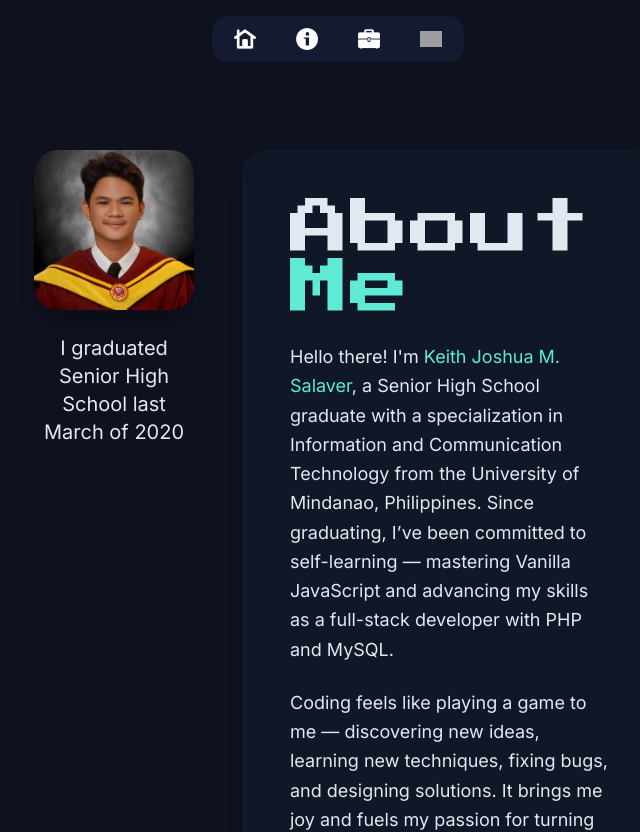
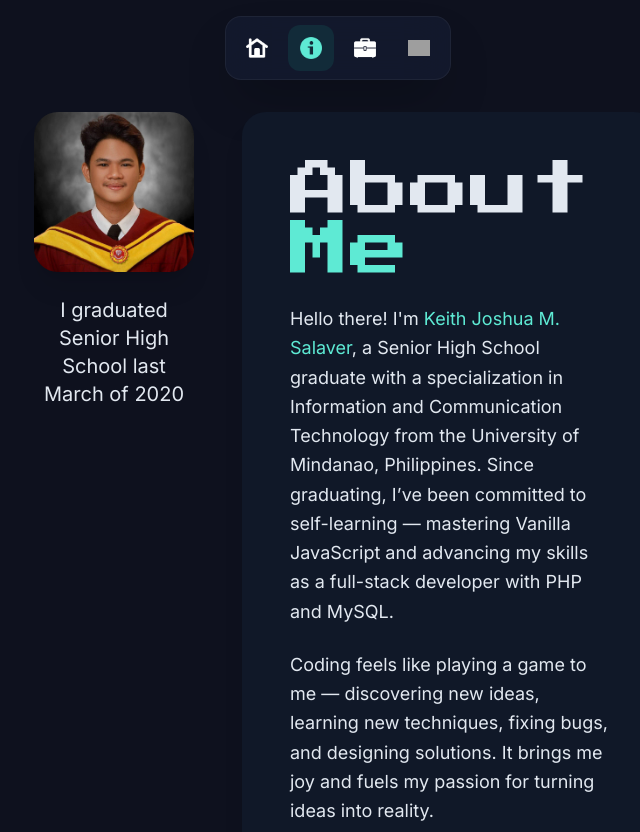
Before and after one commit to KeithJosh03/v2Portfolio, a Next.js app: page /about in a window 1280 px wide. Shown: the top 832 px of the page, without its empty margins (302-942 px from the left). Built offline with nearby package versions, Linux system fonts and the light colour scheme; grey boxes are pictures that could not be loaded.

Commit message:
fixing ui of navbar and about

```diff
--- a/components/navbar.tsx
+++ b/components/navbar.tsx
@@ -1,81 +1,84 @@
-'use client';
+"use client";
 
-import { useEffect, useState} from 'react';
-
-import React from 'react';
-import Image from 'next/image';
-import Link from 'next/link';
-import { usePathname } from 'next/navigation'
+import React from "react";
+import Image from "next/image";
+import Link from "next/link";
+import { usePathname } from "next/navigation";
+import { motion } from "framer-motion";
 
 import {
   experience,
   home,
   write,
   info,
-  stack , expericeactive , homeactive , writeactive ,infoactive , stackactive } from '../public/headericon';
-
+  expericeactive,
+  homeactive,
+  writeactive,
+  infoactive,
+} from "../public/headericon";
 
 export const Navbar = () => {
-  const pathname = usePathname()
-  let [currentPath, setPath] = useState<string>(pathname)
+  const pathname = usePathname();
 
-  useEffect(() => {
-    setPath(pathname)
-  },[pathname])
-
-
+  const navItems = [
+    { href: "/", icon: home, activeIcon: homeactive, label: "Home" },
+    { href: "/about", icon: info, activeIcon: infoactive, label: "About" },
+    { href: "/portfolio", icon: experience, activeIcon: expericeactive, label: "Portfolio" },
+    { href: "/email", icon: write, activeIcon: writeactive, label: "Email" },
+  ];
 
   return (
-  <div className='flex justify-center items-center relative top-4'>
-    <nav className='bg-headerBG rounded-2xl flex items-center gap-2 p-1.5'>
-      <Link href='/' className='nav-item relative group'>
+    <div className="flex justify-center items-center relative top-4">
+      <nav className="bg-headerBG/80 backdrop-blur-xl rounded-2xl flex items-center gap-2 p-2 shadow-2xl border border-white/5">
+        {navItems.map((item) => {
+          const isActive = pathname === item.href;
+
+          return (
+            <Link key={item.href} href={item.href} className="relative group">
+              <motion.div
+                whileHover={{ scale: 1.1 }}
+                whileTap={{ scale: 0.9 }}
+                className="relative p-3 rounded-xl flex items-center justify-center"
+              >
+                {isActive && (
+                  <motion.div
+                    layoutId="active-pill"
+                    className="absolute inset-0 bg-stackBG rounded-xl"
+                    transition={{
+                      type: "spring",
+                      stiffness: 350,
+                      damping: 25,
+                    }}
+                  />
+                )}
                 <Image
-        src={home}
-        className='m-auto'
-        alt="/"
+                  src={isActive ? item.activeIcon : item.icon}
+                  alt={item.label}
                   width={22}
                   height={22}
+                  className="relative z-10"
                 />
-      <span className='text-xs font-normal text-SecondaryCol bg-stackBG p-3 absolute bottom-30 top-0 left-1/2 transform -translate-x-1/2 rounded flex items-center justify-center opacity-0 group-hover:opacity-100 transition-opacity delay-100'>
-        Home
+              </motion.div>
+              <span className="
+                absolute
+                -top-5
+                left-1/2
+                -translate-x-1/2
+                text-xs font-medium
+                text-SecondaryCol
+                bg-stackBG
+                px-3 py-1
+                rounded-md
+                opacity-0
+                group-hover:opacity-100
+                transition
+                whitespace-nowrap
+              ">
+                {item.label}
               </span>
             </Link>
-      <Link href='/about' className='nav-item relative group'>
-        <Image
-         src={info}
-        className='m-auto'
-        alt="/about"
-        width={22}
-        height={22}
-        />
-      <span className='text-xs font-normal text-SecondaryCol bg-stackBG p-3 absolute bottom-0 top-12 left-1/2 transform -translate-x-1/2 rounded flex items-center justify-center opacity-0 group-hover:opacity-100 transition-opacity delay-100'>
-        About
-      </span>
-      </Link>
-      <Link href='/portfolio' className='nav-item relative group'>
-        <Image
-        src={experience}
-        className='m-auto'
-        alt="/portfolio"
-        width={22}
-        height={22}
-        />
-      <span className='text-xs font-normal text-SecondaryCol bg-stackBG p-3 absolute bottom-0 top-12 left-1/2 transform -translate-x-1/2 rounded flex items-center justify-center opacity-0 group-hover:opacity-100 transition-opacity delay-100'>
-        Portfolio
-      </span>
-      </Link>
-      <Link href='/email' className='nav-item relative group'>
-        <Image
-        src={write}
-        className='m-auto'
-        alt="/email"
-        width={22}
-        height={22}
-        />
-      <span className='text-xs font-normal text-SecondaryCol bg-stackBG p-3 absolute bottom-0 top-12 left-1/2 transform -translate-x-1/2 rounded flex items-center justify-center opacity-0 group-hover:opacity-100 transition-opacity delay-100'>
-        Email
-      </span>
-      </Link>
+          );
+        })}
       </nav>
     </div>
   );
--- a/components/sections/about/index.tsx
+++ b/components/sections/about/index.tsx
@@ -1,69 +1,155 @@
-import React from 'react'
+"use client";
 
-import { press, inter } from '@/utils/font'
-import Image from 'next/image'
-
-import { about } from '@/utils/about'
+import React from "react";
+import { motion } from "framer-motion";
+import { press, inter } from "@/utils/font";
+import Image from "next/image";
+import { about } from "@/utils/about";
 
 export const AboutComponent = () => {
-  let [ computerset , student]:any = about;
+  let [computerset, student]: any = about;
+
+  const container = {
+    hidden: {},
+    visible: {
+      transition: {
+        staggerChildren: 0.2,
+      },
+    },
+  };
+
+  const fadeUp = {
+    hidden: { opacity: 0, y: 30 },
+    visible: {
+      opacity: 1,
+      y: 0,
+      transition: { duration: 0.6, ease: "easeOut" },
+    },
+  };
+
   return (
-  <section className="col-span-12 grid grid-cols-12 gap-8 mt-20">
-    <div className="col-span-12 md:col-span-4 flex flex-col items-center text-center px-4">
+    <motion.section
+      className="col-span-12 grid grid-cols-12 gap-8 mt-6"
+      variants={container}
+      initial="hidden"
+      whileInView="visible"
+      viewport={{ once: true, amount: 0.2 }}
+    >
+      <motion.div
+        variants={fadeUp}
+        className="col-span-12 md:col-span-4 flex flex-col items-center text-center px-4"
+      >
         <Image
           src={student.image}
           alt="Me"
           className="rounded-3xl object-cover shadow-xl w-72 md:w-full"
         />
-      <h3 className={`${inter.className} mt-6 text-xl font-normal text-PrimaryCol`}>
+        <h3
+          className={`${inter.className} mt-6 text-xl font-normal text-PrimaryCol`}
+        >
           I graduated Senior High School last March of 2020
         </h3>
-    </div>
-    <div className={`${inter.className} col-span-12 md:col-span-8 bg-alterBG rounded-3xl shadow-xl p-8 md:p-12 flex flex-col gap-6`}>
+      </motion.div>
 
-      <div className={`${press.className} text-4xl md:text-6xl font-extrabold`}>
+      <motion.div
+        variants={fadeUp}
+        className={`${inter.className} col-span-12 md:col-span-8 bg-alterBG rounded-3xl shadow-xl p-8 md:p-12 flex flex-col gap-6`}
+      >
+        <div
+          className={`${press.className} text-4xl md:text-6xl font-extrabold`}
+        >
           <span className="text-PrimaryCol">About</span>{" "}
           <span className="text-SecondaryCol">Me</span>
         </div>
 
         <div className="flex flex-col text-PrimaryCol text-lg font-medium gap-6 leading-relaxed">
-        <p>
-          Hello there! I'm <span className="text-SecondaryCol">Keith Joshua M. Salaver</span>, a Senior High School graduate with a specialization in Information and Communication Technology from the University of Mindanao, Philippines. Since graduating, I’ve been committed to self-learning — mastering Vanilla JavaScript and advancing my skills as a full-stack developer with PHP and MySQL.
-        </p>
+          <motion.p variants={fadeUp}>
+            Hello there! I'm{" "}
+            <span className="text-SecondaryCol">
+              Keith Joshua M. Salaver
+            </span>
+            , a Senior High School graduate with a specialization in
+            Information and Communication Technology from the University of
+            Mindanao, Philippines. Since graduating, I’ve been committed to
+            self-learning — mastering Vanilla JavaScript and advancing my
+            skills as a full-stack developer with PHP and MySQL.
+          </motion.p>
 
-        <p>
-          Coding feels like playing a game to me — discovering new ideas, learning new techniques, fixing bugs, and designing solutions. It brings me joy and fuels my passion for turning ideas into reality.
-        </p>
+          <motion.p variants={fadeUp}>
+            Coding feels like playing a game to me — discovering new ideas,
+            learning new techniques, fixing bugs, and designing solutions.
+            It brings me joy and fuels my passion for turning ideas into
+            reality.
+          </motion.p>
 
-        <p>
-          Over the past two years, my journey in software development has been one of rapid growth. After gaining hands-on experience through various projects like PSO, an employee login system, and a browser extension, I’ve taken time to focus on upskilling — particularly in React.js. This dedicated learning period has allowed me to sharpen my frontend development skills and prepare myself for future opportunities as a React.js Developer.
-        </p>
+          <motion.p variants={fadeUp}>
+            Over the past two years, my journey in software development has
+            been one of rapid growth. After gaining hands-on experience
+            through various projects like PSO, an employee login system, and
+            a browser extension, I’ve taken time to focus on upskilling —
+            particularly in React.js. This dedicated learning period has
+            allowed me to sharpen my frontend development skills and prepare
+            myself for future opportunities as a React.js Developer.
+          </motion.p>
         </div>
-    </div>
-    <div className={`${inter.className} col-span-12 md:col-span-6 bg-avatarBG rounded-3xl shadow-xl p-8 flex flex-col gap-6`}>
+      </motion.div>
+
+      <motion.div
+        variants={fadeUp}
+        className={`${inter.className} col-span-12 md:col-span-6 bg-avatarBG rounded-3xl shadow-xl p-8 flex flex-col gap-6`}
+      >
         <div className={`${press.className} text-3xl font-extrabold`}>
           <span className="text-PrimaryCol">Computer</span>{" "}
           <span className="text-SecondaryCol">Setup</span>
         </div>
 
         <div className="flex flex-col font-medium text-lg gap-3 text-PrimaryCol leading-relaxed">
-        <p>MotherBoard - <span className="text-SecondaryCol">ASUS PRIME H510M-K 10TH</span></p>
-        <p>CPU - <span className="text-SecondaryCol">Intel(R) Core(TM) i5-10400</span></p>
-        <p>Ram - <span className="text-SecondaryCol">KINGSTON FURY BEAST DDR4 3200MHZ 8GB 2x</span></p>
-        <p>SSD - <span className="text-SecondaryCol">Kingston 480GB</span></p>
-        <p>OS - <span className="text-SecondaryCol">Linux</span></p>
-        <p>GPU - <span className="text-SecondaryCol">GTX 1660 Super</span></p>
-        <p>IDE - <span className="text-SecondaryCol">Visual Studio Code</span></p>
+          <motion.p variants={fadeUp}>
+            MotherBoard -{" "}
+            <span className="text-SecondaryCol">
+              ASUS PRIME H510M-K 10TH
+            </span>
+          </motion.p>
+          <motion.p variants={fadeUp}>
+            CPU -{" "}
+            <span className="text-SecondaryCol">
+              Intel(R) Core(TM) i5-10400
+            </span>
+          </motion.p>
+          <motion.p variants={fadeUp}>
+            Ram -{" "}
+            <span className="text-SecondaryCol">
+              KINGSTON FURY BEAST DDR4 3200MHZ 8GB 2x
+            </span>
+          </motion.p>
+          <motion.p variants={fadeUp}>
+            SSD -{" "}
+            <span className="text-SecondaryCol">Kingston 480GB</span>
+          </motion.p>
+          <motion.p variants={fadeUp}>
+            OS - <span className="text-SecondaryCol">Linux</span>
+          </motion.p>
+          <motion.p variants={fadeUp}>
+            GPU -{" "}
+            <span className="text-SecondaryCol">GTX 1660 Super</span>
+          </motion.p>
+          <motion.p variants={fadeUp}>
+            IDE -{" "}
+            <span className="text-SecondaryCol">Visual Studio Code</span>
+          </motion.p>
         </div>
-    </div>
-    <div className="col-span-12 md:col-span-6 flex justify-center">
+      </motion.div>
+
+      <motion.div
+        variants={fadeUp}
+        className="col-span-12 md:col-span-6 flex justify-center"
+      >
         <Image
           src={computerset.image}
           alt="Computer Setup"
           className="rounded-3xl object-cover shadow-xl w-full max-w-md"
         />
-    </div>
-  </section>
-
-  )
-}
+      </motion.div>
+    </motion.section>
+  );
+};
--- a/components/sections/email/index.tsx
+++ b/components/sections/email/index.tsx
@@ -1,49 +1,92 @@
-import React from 'react'
+"use client";
 
-import { press,poppins } from '@/utils/font'
+import React from "react";
+import { motion } from "framer-motion";
+import { press, poppins } from "@/utils/font";
 
 export const EmailComponent = () => {
+  const container = {
+    hidden: {},
+    visible: {
+      transition: {
+        staggerChildren: 0.15,
+      },
+    },
+  };
+
+  const fadeUp = {
+    hidden: { opacity: 0, y: 30 },
+    visible: {
+      opacity: 1,
+      y: 0,
+      transition: { duration: 0.6, ease: "easeOut" },
+    },
+  };
+
   return (
-  <section className={`${poppins.className} col-span-12 flex justify-center items-center py-24`}>
+    <motion.section
+      className={`${poppins.className} col-span-12 flex justify-center items-center py-24`}
+      variants={container}
+      initial="hidden"
+      whileInView="visible"
+      viewport={{ once: true, amount: 0.2 }}
+    >
       <div className="w-full max-w-3xl flex flex-col gap-12">
-      <div className={`${press.className} text-center text-5xl md:text-7xl font-extrabold leading-tight`}>
+
+        <motion.div
+          variants={fadeUp}
+          className={`${press.className} text-center text-5xl md:text-7xl font-extrabold leading-tight`}
+        >
           <h1 className="text-PrimaryCol">LET'S WORK</h1>
           <h1 className="text-SecondaryCol">TOGETHER</h1>
-      </div>
-      <form className="flex flex-col gap-8 bg-avatarBG p-4 rounded-2xl">
+        </motion.div>
+
+        <motion.form
+          variants={fadeUp}
+          className="flex flex-col gap-8 bg-avatarBG p-4 rounded-2xl"
+        >
           <div className="flex flex-col md:flex-row gap-6">
-          <div className="flex flex-col gap-2 w-full">
+
+            <motion.div variants={fadeUp} className="flex flex-col gap-2 w-full">
               <span className="text-sm text-ThirdCol">Name</span>
               <input
                 type="text"
                 placeholder="Your Name"
                 className="p-4 rounded-xl bg-stackBG text-PrimaryCol placeholder:text-ThirdCol outline-none focus:ring-2 focus:ring-SecondaryCol transition"
               />
-          </div>
-          <div className="flex flex-col gap-2 w-full">
+            </motion.div>
+
+            <motion.div variants={fadeUp} className="flex flex-col gap-2 w-full">
               <span className="text-sm text-ThirdCol">Email</span>
               <input
                 type="email"
                 placeholder="your@email.com"
                 className="p-4 rounded-xl bg-stackBG text-PrimaryCol placeholder:text-ThirdCol outline-none focus:ring-2 focus:ring-SecondaryCol transition"
               />
+            </motion.div>
+
           </div>
-        </div>
-        <div className="flex flex-col gap-2">
+
+          <motion.div variants={fadeUp} className="flex flex-col gap-2">
             <span className="text-sm text-ThirdCol">Message</span>
             <textarea
               placeholder="Tell me about your project..."
               className="p-4 rounded-xl bg-stackBG text-PrimaryCol placeholder:text-ThirdCol outline-none focus:ring-2 focus:ring-SecondaryCol transition min-h-[160px] resize-none"
             />
-        </div>
-        <button
+          </motion.div>
+
+          <motion.button
+            variants={fadeUp}
+            whileHover={{ scale: 1.03 }}
+            whileTap={{ scale: 0.97 }}
             type="submit"
-          className="text-base text-PrimaryCol font-extrabold p-4 w-full bg-stacksBG hover:bg-stackBG shadow-2xl rounded-2xl hover:text-SecondaryCol"
+            className="text-base text-PrimaryCol font-extrabold p-4 w-full bg-stacksBG hover:bg-stackBG shadow-2xl rounded-2xl hover:text-SecondaryCol transition"
           >
             Send Message
-        </button>
-      </form>
+          </motion.button>
+
+        </motion.form>
       </div>
-  </section>
-  )
-}
+    </motion.section>
+  );
+};
```
Also changed, not shown: components/sections/index.ts (line endings or trailing spaces). Lines whose indentation alone changed are shown as unchanged.
